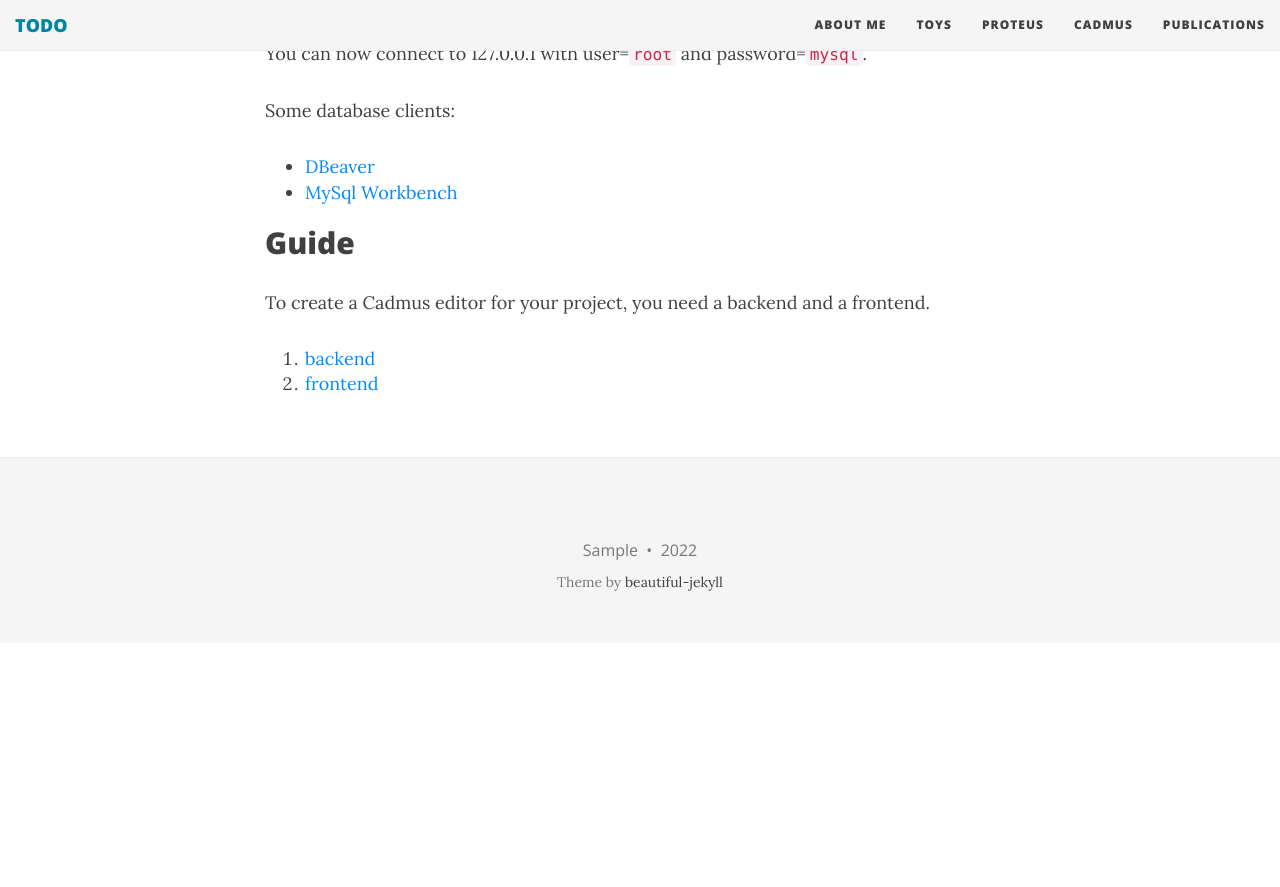
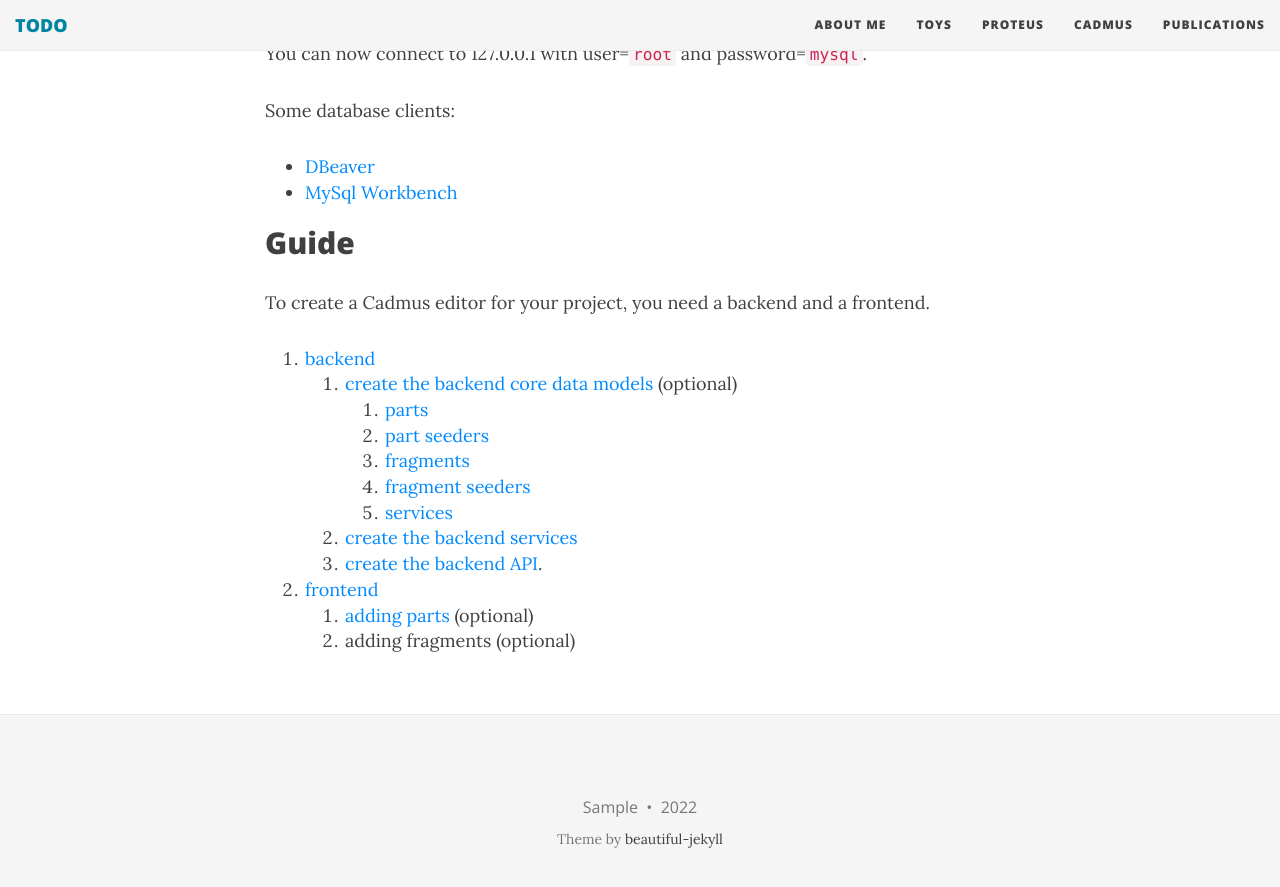
Before and after one commit to Myrmex/overview, a Jekyll site: the page built from cadmus/dev/toc.md, in a window 1280 px wide and 900 px high, scrolled down 2581 px. Shown: the top 887 px of the window. Built offline with Jekyll 4.4.1, drawn with Linux system fonts in a browser that asks for light colours; nearby versions of some CDN libraries; before the commit the page ends 3224 px from its top, so only the background shows below that.

Commit message:
Frontend

```diff
--- a/cadmus/dev/toc.md
+++ b/cadmus/dev/toc.md
@@ -87,4 +87,14 @@ Some database clients:
 To create a Cadmus editor for your project, you need a backend and a frontend.
 
 1. [backend](backend.md)
+   1. [create the backend core data models](backend-core.md) (optional)
+      1. [parts](backend-part.md)
+      2. [part seeders](backend-part-seeder.md)
+      3. [fragments](backend-fragment.md)
+      4. [fragment seeders](backend-fragment-seeder.md)
+      5. [services](backend-core-svc.md)
+   2. [create the backend services](backend-core-svc.md)
+   3. [create the backend API](backend-api.md).
 2. [frontend](frontend.md)
+   1. [adding parts](frontend-part.md) (optional)
+   2. adding fragments (optional)
```
Also changed, not shown: cadmus/dev/frontend.md (+1 -0 lines).
